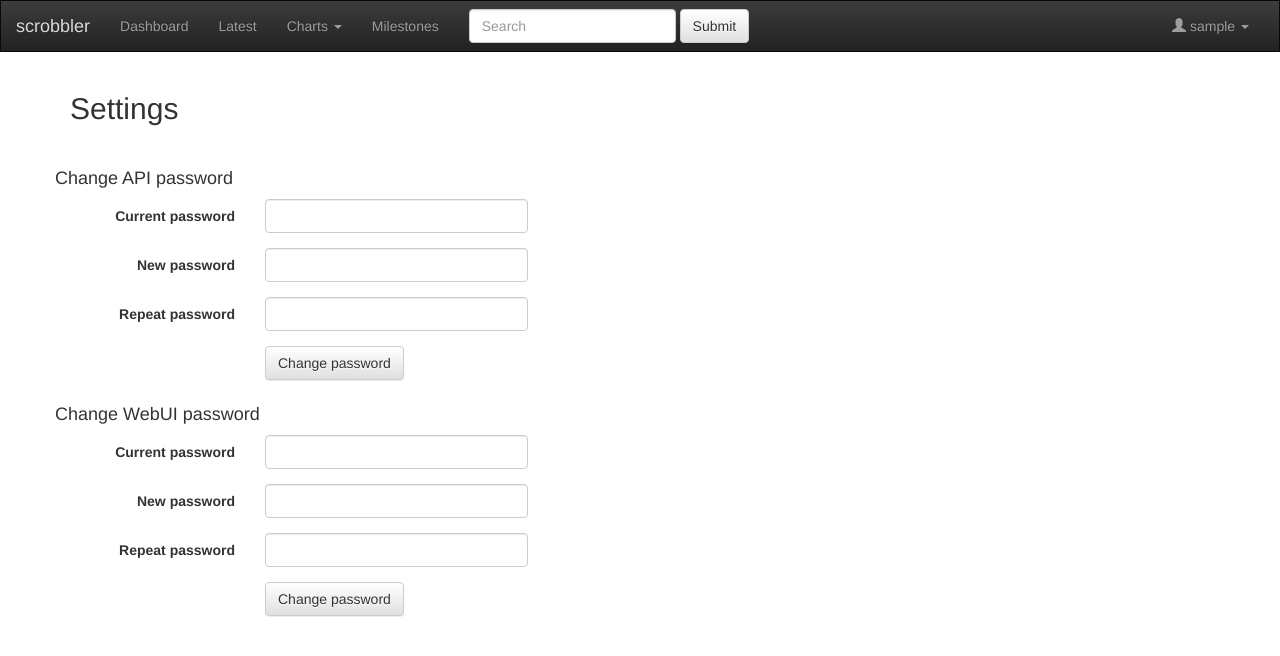
After one commit to hatarist/scrobbler, a Flask app: page /webui/settings/ in a window 1280 px wide. The commit adds this page. Shown: the top 656 px of the page. Run offline with Flask 2, Linux system fonts and the light colour scheme; a user stored in the database is signed in; tables that the repository leaves empty hold one stand-in row (values such as "Sample post"); some libraries are stand-ins or nearby versions.

Commit message:
Implement auth via webui password; Add settings & ability to change passwords

```diff
--- a/scrobbler/models.py
+++ b/scrobbler/models.py
@@ -60,8 +60,11 @@ class User(db.Model):
     def _set_webui_password(self, data):
         self._webui_password = bcrypt.generate_password_hash(data)
 
-    def validate_password(self, data):
+    def validate_api_password(self, data):
         return self.api_password == md5(data)
+
+    def validate_webui_password(self, data):
+        return bcrypt.check_password_hash(self.webui_password, data)
 
     @property
     def is_authenticated(self):
--- a/scrobbler/templates/partials/navbar.html
+++ b/scrobbler/templates/partials/navbar.html
@@ -81,7 +81,7 @@
             </a>
             <ul class="dropdown-menu">
               <li><a href="#">Profile</a></li>
-              <li><a href="#">Settings</a></li>
+              <li><a href="{{ url_for('webui.settings') }}">Settings</a></li>
               <li role="separator" class="divider"></li>
               <li><a href="{{ url_for('webui.logout') }}">Logout</a></li>
             </ul>
--- /dev/null
+++ b/scrobbler/templates/settings.html
@@ -0,0 +1,73 @@
+{% extends "base.html" %}
+
+{% block title %}
+  Settings
+{% endblock %}
+
+{% block content %}
+<div class="row">
+  <h4>Change API password</h4>
+  <div class="col-md-6">
+    <form class="form-horizontal" action="{{ url_for('webui.settings') }}" method="post">
+      {{ form_api_pass.csrf_token }}
+      <div class="form-group">
+        {{ form_api_pass.current_password.label(class_="col-sm-4 control-label") }}
+        <div class="col-sm-6">
+          {{ form_api_pass.current_password(class_="form-control") }}
+        </div>
+      </div>
+      <div class="form-group">
+        {{ form_api_pass.password.label(class_="col-sm-4 control-label") }}
+        <div class="col-sm-6">
+          {{ form_api_pass.password(class_="form-control") }}
+        </div>
+      </div>
+      <div class="form-group">
+        {{ form_api_pass.repeat_password.label(class_="col-sm-4 control-label") }}
+        <div class="col-sm-6">
+          {{ form_api_pass.repeat_password(class_="form-control") }}
+        </div>
+      </div>
+      <div class="form-group">
+        <div class="col-sm-offset-4 col-sm-6">
+          {{ form_api_pass.api_pass(class_="btn btn-default") }}
+        </div>
+      </div>
+    </form>
+  </div>
+  <div class="col-sm-3"></div>
+</div>
+<div class="row">
+  <h4>Change WebUI password</h4>
+  <div class="col-md-6">
+    <form class="form-horizontal" action="{{ url_for('webui.settings') }}" method="post">
+      {{ form_webui_pass.csrf_token }}
+
+      <div class="form-group">
+        {{ form_webui_pass.current_password.label(class_="col-sm-4 control-label") }}
+        <div class="col-sm-6">
+          {{ form_webui_pass.current_password(class_="form-control") }}
+        </div>
+      </div>
+      <div class="form-group">
+        {{ form_webui_pass.password.label(class_="col-sm-4 control-label") }}
+        <div class="col-sm-6">
+          {{ form_webui_pass.password(class_="form-control") }}
+        </div>
+      </div>
+      <div class="form-group">
+        {{ form_webui_pass.repeat_password.label(class_="col-sm-4 control-label") }}
+        <div class="col-sm-6">
+          {{ form_webui_pass.repeat_password(class_="form-control") }}
+        </div>
+      </div>
+      <div class="form-group">
+        <div class="col-sm-offset-4 col-sm-6">
+          {{ form_webui_pass.webui_pass(class_="btn btn-default") }}
+        </div>
+      </div>
+    </form>
+  </div>
+  <div class="col-sm-3"></div>
+</div>
+{% endblock %}
--- a/scrobbler/webui/forms.py
+++ b/scrobbler/webui/forms.py
@@ -1,5 +1,5 @@
 from flask_wtf import Form
-from wtforms import BooleanField, PasswordField, StringField
+from wtforms import BooleanField, PasswordField, StringField, SubmitField
 from wtforms.validators import Required, Optional, Length, EqualTo, Email
 
 
@@ -17,3 +17,20 @@ class RegisterForm(Form):
         EqualTo('repeat_password', message='Passwords must match')
     ])
     repeat_password = PasswordField('Repeat password')
+
+
+class BaseChangePasswordForm(Form):
+    current_password = PasswordField('Current password', [Required()])
+    password = PasswordField('New password', [
+        Required(),
+        EqualTo('repeat_password', message='Passwords must match')
+    ])
+    repeat_password = PasswordField('Repeat password')
+
+
+class ChangeAPIPasswordForm(BaseChangePasswordForm):
+    api_pass = SubmitField('Change password')
+
+
+class ChangeWebUIPasswordForm(BaseChangePasswordForm):
+    webui_pass = SubmitField('Change password')
--- a/scrobbler/webui/views.py
+++ b/scrobbler/webui/views.py
@@ -10,7 +10,12 @@ from sqlalchemy import func
 from scrobbler import db
 from scrobbler.models import Scrobble, User
 from scrobbler.webui.consts import PERIODS
-from scrobbler.webui.forms import LoginForm, RegisterForm
+from scrobbler.webui.forms import (
+    LoginForm,
+    RegisterForm,
+    ChangeAPIPasswordForm,
+    ChangeWebUIPasswordForm,
+)
 from scrobbler.webui.helpers import show_form_errors
 
 blueprint = Blueprint('webui', __name__)
@@ -360,7 +365,7 @@ def login():
             User.username == form.username.data,
         ).first()
 
-        if user is None or not user.validate_password(form.password.data):
+        if user is None or not user.validate_webui_password(form.password.data):
             abort(403)
 
         login_user(user, remember=form.remember_me.data)
@@ -377,3 +382,36 @@ def login():
 def logout():
     logout_user()
     return redirect(url_for('webui.index'))
+
+
+@blueprint.route("/settings/", methods=["GET", "POST"])
+@login_required
+def settings():
+    form_api_pass = ChangeAPIPasswordForm()
+    form_webui_pass = ChangeWebUIPasswordForm()
+
+    if form_api_pass.validate_on_submit() and form_api_pass.api_pass.data:
+        if current_user.api_password != form_api_pass.current_password.data:
+            flash("Wrong current API password.", 'error')
+        else:
+            current_user.api_password = form_api_pass.password.data
+            db.session.commit()
+            flash("API password has been changed.", 'success')
+    else:
+        show_form_errors(form_api_pass)
+
+    if form_webui_pass.validate_on_submit() and form_webui_pass.webui_pass.data:
+        if current_user.webui_password != form_webui_pass.current_password.data:
+            flash("Wrong current WebUI password.", 'error')
+        else:
+            current_user.webui_password = form_webui_pass.password.data
+            db.session.commit()
+            flash("WebUI password has been changed.", 'success')
+    else:
+        show_form_errors(form_webui_pass)
+
+    return render_template(
+        'settings.html',
+        form_api_pass=form_api_pass,
+        form_webui_pass=form_webui_pass,
+    )
```
